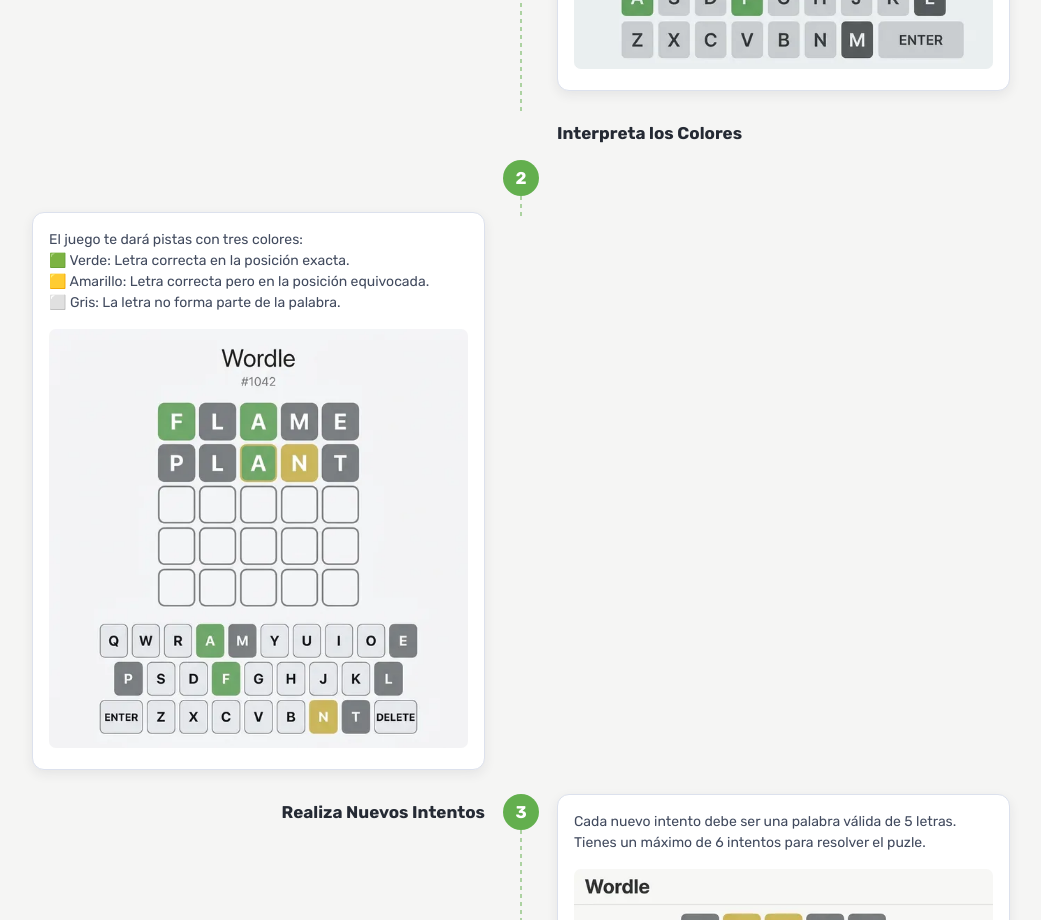
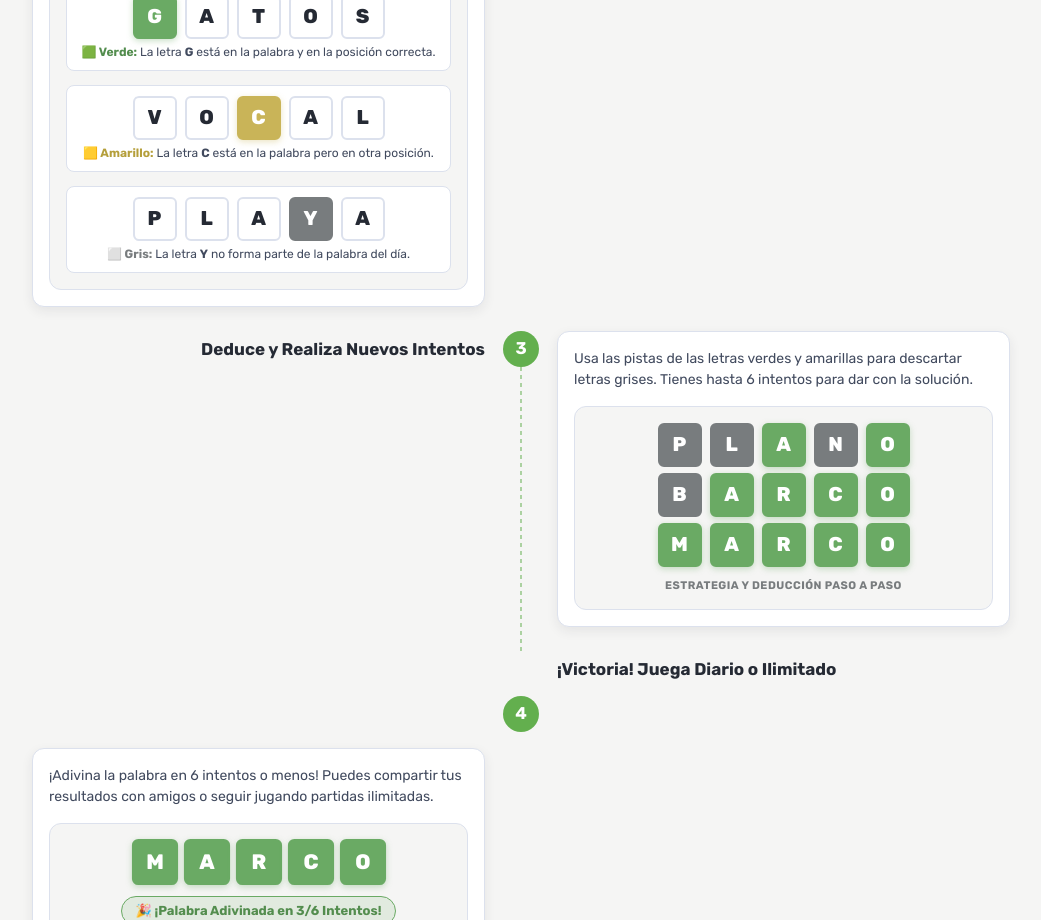
Before and after one commit to naveedahmedlabs/Wordle-Espa-ol, a Next.js app: page / in a window 1280 px wide. Shown: the part 1880-2800 px from the top of the page, without its empty margins (119-1160 px from the left). Built offline with nearby package versions, Linux system fonts and the light colour scheme.

Commit message:
feat: replace English how-to-play screenshots with authentic Spanish Wordle interactive tile demonstrations and update Spanish favicon

```diff
--- a/src/components/HowToPlay.jsx
+++ b/src/components/HowToPlay.jsx
@@ -1,46 +1,131 @@
-const CONTENT = {
-  es: {
-    heading: 'Cómo Jugar a Wordle',
-    steps: [
+import React from 'react';
+
+const SPANISH_STEPS = [
   {
     num: 1,
-        title: 'Haz un Intento',
-        desc: 'Escribe cualquier palabra válida de 5 letras y presiona Enter para enviar tu intento.',
-        img: '/img/howto-1.webp',
+    title: 'Haz un Intento con una Palabra en Español',
+    desc: 'Escribe cualquier palabra válida de 5 letras en español (como PLANO, GATOS o BARCO) y pulsa ENTER para enviar tu intento.',
+    renderVisual: () => (
+      <div className="howto-tiles-visual">
+        <div className="howto-tile-row">
+          {['P', 'L', 'A', 'N', 'O'].map((letter, idx) => (
+            <div key={idx} className="howto-tile howto-tile--typed">{letter}</div>
+          ))}
+        </div>
+        <span className="howto-tile-badge">Palabra válida de 5 letras</span>
+      </div>
+    ),
   },
   {
     num: 2,
-        title: 'Interpreta los Colores',
-        desc: 'El juego te dará pistas con tres colores:\n🟩 Verde: Letra correcta en la posición exacta.\n🟨 Amarillo: Letra correcta pero en la posición equivocada.\n⬜ Gris: La letra no forma parte de la palabra.',
-        img: '/img/howto-2.webp',
+    title: 'Interpreta los Colores de las Letras',
+    desc: 'Tras cada intento, las casillas cambiarán de color para indicarte cómo de cerca estás de la palabra oculta:',
+    renderVisual: () => (
+      <div className="howto-tiles-visual howto-tiles-visual--examples">
+        <div className="howto-example-item">
+          <div className="howto-tile-row">
+            <div className="howto-tile howto-tile--correct">G</div>
+            <div className="howto-tile howto-tile--default">A</div>
+            <div className="howto-tile howto-tile--default">T</div>
+            <div className="howto-tile howto-tile--default">O</div>
+            <div className="howto-tile howto-tile--default">S</div>
+          </div>
+          <p className="howto-example-desc">
+            <strong className="color-correct-text">🟩 Verde:</strong> La letra <strong>G</strong> está en la palabra y en la posición correcta.
+          </p>
+        </div>
+
+        <div className="howto-example-item">
+          <div className="howto-tile-row">
+            <div className="howto-tile howto-tile--default">V</div>
+            <div className="howto-tile howto-tile--default">O</div>
+            <div className="howto-tile howto-tile--present">C</div>
+            <div className="howto-tile howto-tile--default">A</div>
+            <div className="howto-tile howto-tile--default">L</div>
+          </div>
+          <p className="howto-example-desc">
+            <strong className="color-present-text">🟨 Amarillo:</strong> La letra <strong>C</strong> está en la palabra pero en otra posición.
+          </p>
+        </div>
+
+        <div className="howto-example-item">
+          <div className="howto-tile-row">
+            <div className="howto-tile howto-tile--default">P</div>
+            <div className="howto-tile howto-tile--default">L</div>
+            <div className="howto-tile howto-tile--default">A</div>
+            <div className="howto-tile howto-tile--absent">Y</div>
+            <div className="howto-tile howto-tile--default">A</div>
+          </div>
+          <p className="howto-example-desc">
+            <strong className="color-absent-text">⬜ Gris:</strong> La letra <strong>Y</strong> no forma parte de la palabra del día.
+          </p>
+        </div>
+      </div>
+    ),
   },
   {
     num: 3,
-        title: 'Realiza Nuevos Intentos',
-        desc: 'Cada nuevo intento debe ser una palabra válida de 5 letras. Tienes un máximo de 6 intentos para resolver el puzle.',
-        img: '/img/howto-3.webp',
+    title: 'Deduce y Realiza Nuevos Intentos',
+    desc: 'Usa las pistas de las letras verdes y amarillas para descartar letras grises. Tienes hasta 6 intentos para dar con la solución.',
+    renderVisual: () => (
+      <div className="howto-tiles-visual">
+        <div className="howto-grid-preview">
+          <div className="howto-tile-row">
+            <div className="howto-tile howto-tile--absent">P</div>
+            <div className="howto-tile howto-tile--absent">L</div>
+            <div className="howto-tile howto-tile--correct">A</div>
+            <div className="howto-tile howto-tile--absent">N</div>
+            <div className="howto-tile howto-tile--correct">O</div>
+          </div>
+          <div className="howto-tile-row">
+            <div className="howto-tile howto-tile--absent">B</div>
+            <div className="howto-tile howto-tile--correct">A</div>
+            <div className="howto-tile howto-tile--correct">R</div>
+            <div className="howto-tile howto-tile--correct">C</div>
+            <div className="howto-tile howto-tile--correct">O</div>
+          </div>
+          <div className="howto-tile-row">
+            <div className="howto-tile howto-tile--correct">M</div>
+            <div className="howto-tile howto-tile--correct">A</div>
+            <div className="howto-tile howto-tile--correct">R</div>
+            <div className="howto-tile howto-tile--correct">C</div>
+            <div className="howto-tile howto-tile--correct">O</div>
+          </div>
+        </div>
+        <span className="howto-tile-badge">Estrategia y deducción paso a paso</span>
+      </div>
+    ),
   },
   {
     num: 4,
-        title: 'Victoria o Derrota',
-        desc: 'Adivina la palabra en 6 intentos o menos para ganar, o el juego te revelará la solución al finalizar.',
-        img: '/img/howto-4.webp',
+    title: '¡Victoria! Juega Diario o Ilimitado',
+    desc: '¡Adivina la palabra en 6 intentos o menos! Puedes compartir tus resultados con amigos o seguir jugando partidas ilimitadas.',
+    renderVisual: () => (
+      <div className="howto-tiles-visual howto-tiles-visual--victory">
+        <div className="howto-tile-row">
+          <div className="howto-tile howto-tile--correct howto-tile--win">M</div>
+          <div className="howto-tile howto-tile--correct howto-tile--win">A</div>
+          <div className="howto-tile howto-tile--correct howto-tile--win">R</div>
+          <div className="howto-tile howto-tile--correct howto-tile--win">C</div>
+          <div className="howto-tile howto-tile--correct howto-tile--win">O</div>
+        </div>
+        <div className="howto-victory-badge">
+          🎉 ¡Palabra Adivinada en 3/6 Intentos!
+        </div>
+      </div>
+    ),
   },
-    ]
-  },
-};
+];
 
-export default function HowToPlay({ language = 'es' }) {
-  const c = CONTENT.es;
-
+export default function HowToPlay() {
   return (
     <section className="howto" id="how-to-play">
       <div className="section-heading">
-        <h2 className="section-heading__title">{c.heading}</h2>
+        <h2 className="section-heading__title">Cómo Jugar a Wordle en Español</h2>
       </div>
 
       <ul className="howto__list">
-        {c.steps.map((step, i) => (
+        {SPANISH_STEPS.map((step, i) => (
           <li key={step.num} className={`howto__item ${i % 2 === 1 ? 'howto__item--alt' : ''}`}>
             <div className="howto__content-side">
               <h3 className="howto__title">{step.title}</h3>
@@ -48,22 +133,13 @@
 
             <div className="howto__num-col">
               <span className="howto__num">{step.num}</span>
-              {i < c.steps.length - 1 && <div className="howto__line" />}
+              {i < SPANISH_STEPS.length - 1 && <div className="howto__line" />}
             </div>
 
             <div className="howto__card-side">
               <div className="howto__card">
-                <p className="howto__desc">
-                  {step.desc.split('\n').map((line, j) => (
-                    <span key={j}>{line}{j < step.desc.split('\n').length - 1 && <br />}</span>
-                  ))}
-                </p>
-                <img
-                  className="howto__img"
-                  src={step.img}
-                  alt={step.title}
-                  loading="lazy"
-                />
+                <p className="howto__desc">{step.desc}</p>
+                {step.renderVisual()}
               </div>
             </div>
           </li>
--- a/src/styles/game.css
+++ b/src/styles/game.css
@@ -775,10 +775,128 @@
   line-height: 1.5;
 }
 
-.howto__img {
-  width: 100%;
-  height: auto;
-  border-radius: var(--radius);
+.howto-tiles-visual {
+  background: var(--color-bg);
+  border: 1px solid var(--color-border);
+  border-radius: 12px;
+  padding: 16px;
+  display: flex;
+  flex-direction: column;
+  align-items: center;
+  gap: 12px;
+}
+
+.howto-tile-row {
+  display: flex;
+  gap: 8px;
+  justify-content: center;
+}
+
+.howto-tile {
+  width: 44px;
+  height: 44px;
+  display: flex;
+  align-items: center;
+  justify-content: center;
+  font-size: 20px;
+  font-weight: 800;
+  border-radius: 6px;
+  text-transform: uppercase;
+  user-select: none;
+  transition: transform 0.2s ease, box-shadow 0.2s ease;
+}
+
+.howto-tile--typed {
+  background: var(--color-surface);
+  border: 2px solid var(--color-border-dark, #878a8c);
+  color: var(--color-text-dark, #1a1a1b);
+}
+
+.howto-tile--default {
+  background: var(--color-surface);
+  border: 2px solid var(--color-border, #d3d6da);
+  color: var(--color-text-dark, #1a1a1b);
+}
+
+.howto-tile--correct {
+  background: #6aaa64;
+  border: 2px solid #6aaa64;
+  color: #ffffff;
+  box-shadow: 0 2px 6px rgba(106, 170, 100, 0.35);
+}
+
+.howto-tile--present {
+  background: #c9b458;
+  border: 2px solid #c9b458;
+  color: #ffffff;
+  box-shadow: 0 2px 6px rgba(201, 180, 88, 0.35);
+}
+
+.howto-tile--absent {
+  background: #787c7e;
+  border: 2px solid #787c7e;
+  color: #ffffff;
+}
+
+.howto-tile--win {
+  animation: winPulse 1.8s infinite ease-in-out;
+}
+
+@keyframes winPulse {
+  0%, 100% { transform: scale(1); }
+  50% { transform: scale(1.06); }
+}
+
+.howto-tile-badge {
+  font-size: 11px;
+  font-weight: 700;
+  letter-spacing: 0.5px;
+  color: var(--color-text-muted, #787c7e);
+  text-transform: uppercase;
+}
+
+.howto-tiles-visual--examples {
+  align-items: stretch;
+  gap: 14px;
+}
+
+.howto-example-item {
+  display: flex;
+  flex-direction: column;
+  gap: 6px;
+  align-items: center;
+  background: var(--color-surface);
+  border: 1px solid var(--color-border);
+  padding: 10px;
+  border-radius: 8px;
+}
+
+.howto-example-desc {
+  font-size: 12px;
+  color: var(--color-text);
+  margin: 0;
+  text-align: center;
+}
+
+.color-correct-text { color: #538d4e; }
+.color-present-text { color: #b59f3b; }
+.color-absent-text { color: #787c7e; }
+
+.howto-grid-preview {
+  display: flex;
+  flex-direction: column;
+  gap: 6px;
+}
+
+.howto-victory-badge {
+  background: rgba(106, 170, 100, 0.15);
+  border: 1px solid #6aaa64;
+  color: #538d4e;
+  font-weight: 700;
+  font-size: 13px;
+  padding: 6px 14px;
+  border-radius: 20px;
+  text-align: center;
 }
 
 /* ===== PLAY OTHER GAMES ===== */
```
Also changed, not shown: public/favicon.svg. Lines whose indentation alone changed are shown as unchanged.
